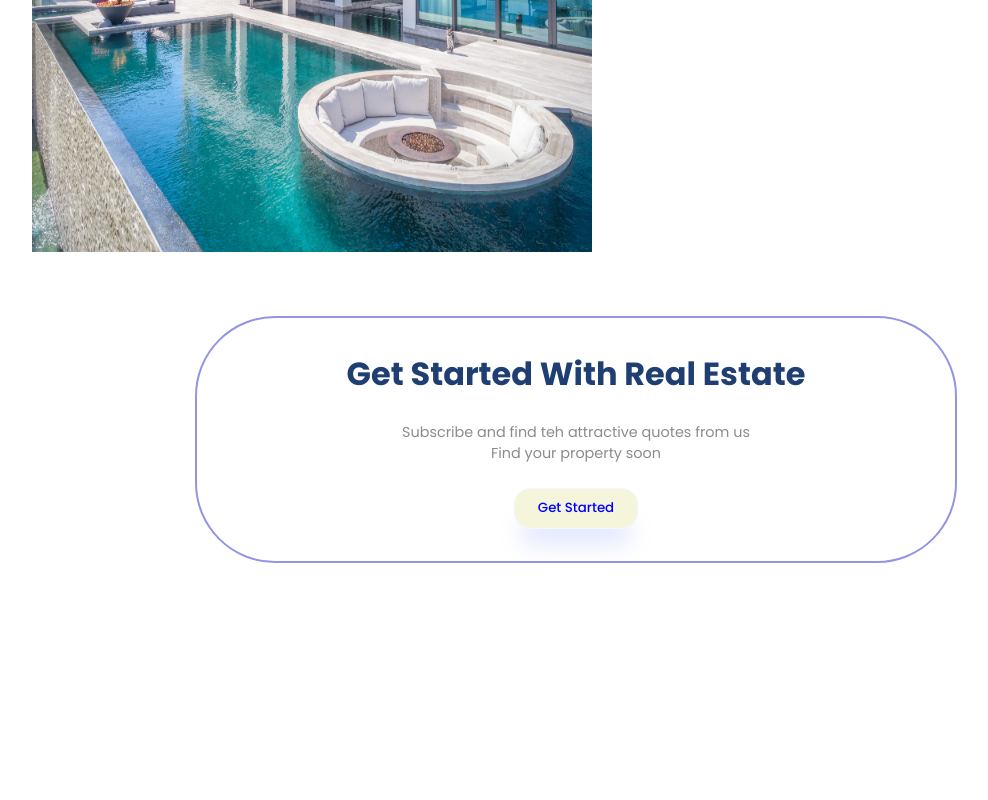
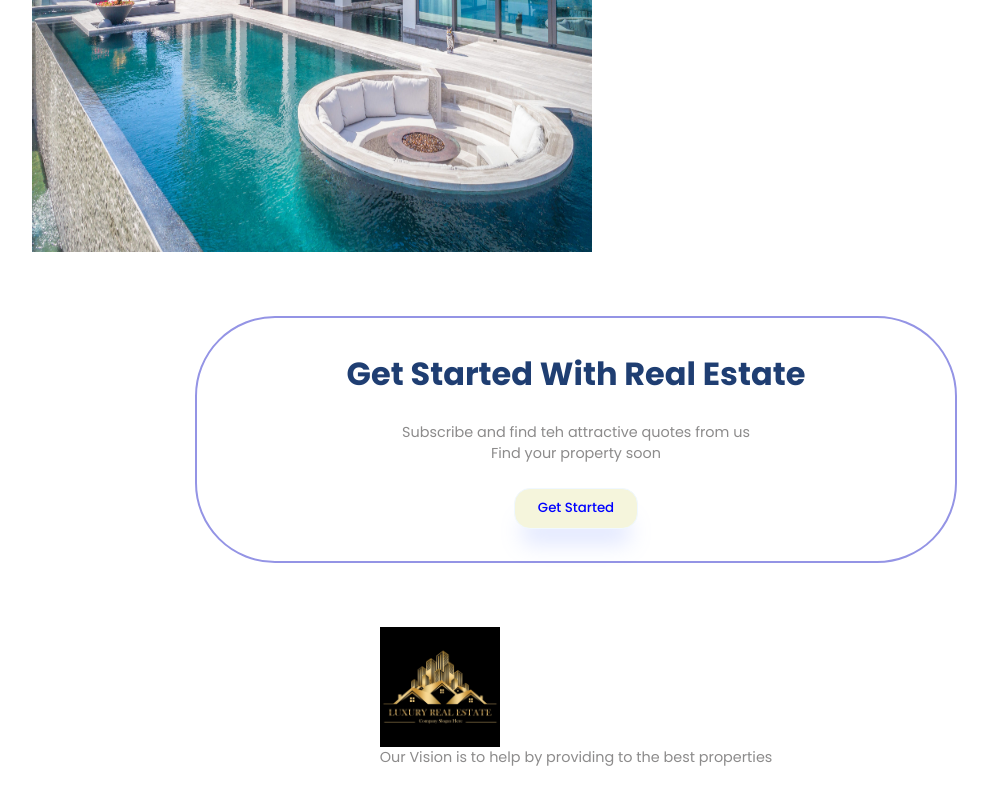
Before and after one commit to Aamir-Manzoor/Real-Estate-Web-Application, a React (Vite) app: page / in a window 1280 px wide. Shown: the part 3030-3830 px from the top of the page, without its empty margins (0-988 px from the left). Before the commit the page ends 3625 px from the top, so only its background shows below. Built offline with nearby package versions, Linux system fonts and the light colour scheme.

Commit message:
left side footer

```diff
--- a/src/components/footer/Footer.jsx
+++ b/src/components/footer/Footer.jsx
@@ -1,10 +1,20 @@
+import Imgfooter from "../../assets/logo.jpg";
 const Footer = () => {
   return (
-    <section>
+    <section className="f-wrapper">
+      <div className="paddings innerWidth flexCenter f-container">
+        {/* leftSide */}
+        <div className="flexColStart f-left">
+          <img src={Imgfooter} alt="Image" width={120} />
+          <span className="secondaryText">
+            Our Vision is to help by providing to the best properties
+          </span>
+        </div>
 
+        {/* right Side  */}
+      </div>
+    </section>
+  );
+};
 
-    </section>
-  )
-}
-
-export default Footer
+export default Footer;
```
